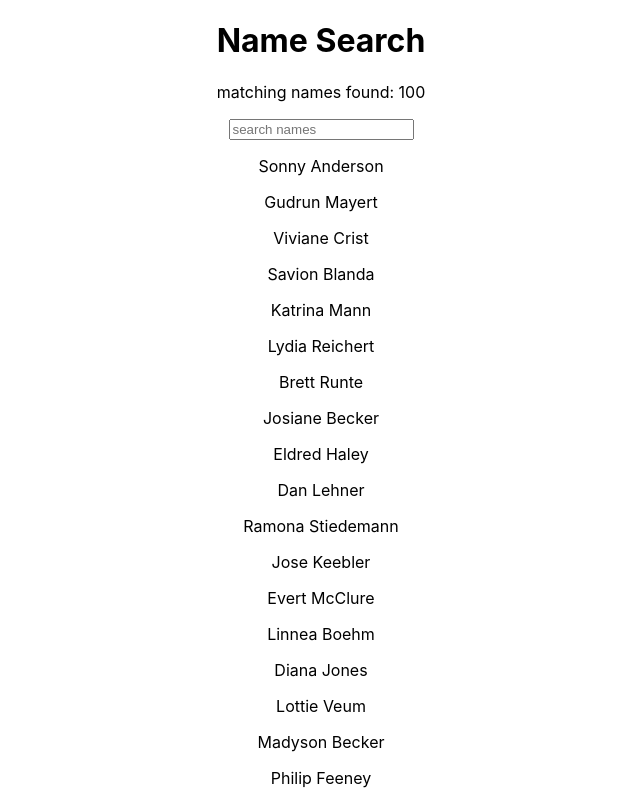
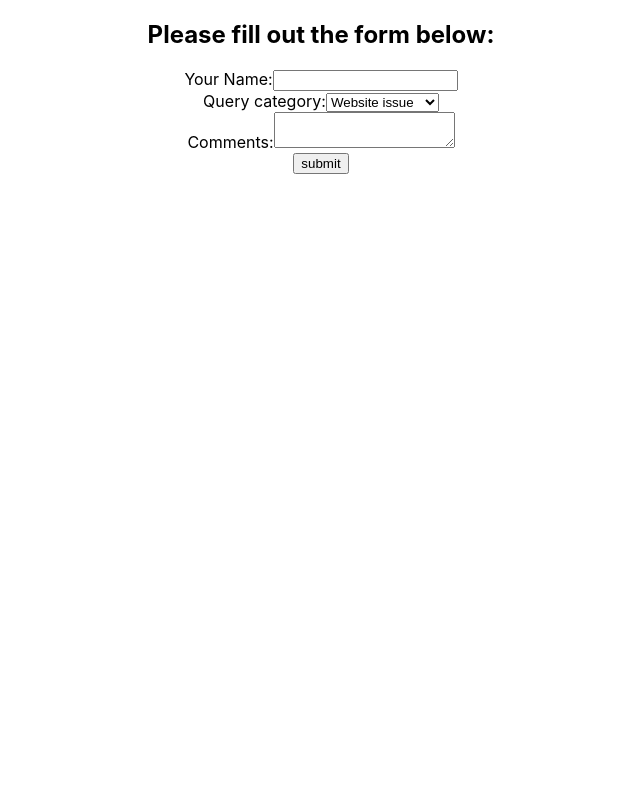
Before and after one commit to DOdrums/walkthrough-gitpod-react, a React (Create React App) app in the folder my-app/: page / in a window 1280 px wide. Shown: the top 800 px of the page, without its empty margins (319-959 px from the left). Built offline with nearby package versions, Linux system fonts and the light colour scheme.

Commit message:
Make copy of ControlledForm as a functional component

```diff
--- a/my-app/src/App.js
+++ b/my-app/src/App.js
@@ -1,10 +1,11 @@
 import './App.css';
+import ControlledFormHooks from './components/ControlledFormHooks';
 import SearchBar from './components/SearchBar';
 
 function App() {
   return (
     <div className="App">
-      <SearchBar/>
+      <ControlledFormHooks/>
     </div>
   );
 }
--- /dev/null
+++ b/my-app/src/components/ControlledFormHooks.js
@@ -0,0 +1,45 @@
+import React, {useState} from 'react'
+
+function ControlledFormHooks() {
+    const [name, setName] = useState('');
+    const [category, setCategory] = useState('website');
+    const [comments, setComments] = useState('');
+
+    const handleSubmit = (e) => {
+        e.preventDefault();
+        console.log(name,category,comments)
+    }
+
+    return (
+    <div>
+        <h2>Please fill out the form below:</h2>
+        <form onSubmit={handleSubmit}>
+            <div>
+                <label htmlFor='id-name'>Your Name:</label>
+                <input
+                    onChange={(e) => setName(e.target.value)}
+                    value={name}
+                    id='id-name'
+                    name='name'
+                    type="text"/>
+            </div>
+            <div>
+                <label htmlFor='id-category'>Query category:</label>
+                <select value={category} name="category" id="id-category" onChange={(e) => setCategory(e.target.value)}>
+                    <option value="website">Website issue</option>
+                    <option value="order">Order issue</option>
+                    <option value="general">General inquiry</option>
+                </select>
+            </div>
+            <div>
+                <label htmlFor="id-comments">Comments:</label>
+                <textarea value={comments} name="comments" id="id-comments" onChange={(e) => setComments(e.target.value)}></textarea>
+            </div>
+                <input type="submit" value="submit"/>
+        </form>
+    </div>
+    )
+    }
+
+
+export default ControlledFormHooks
```
